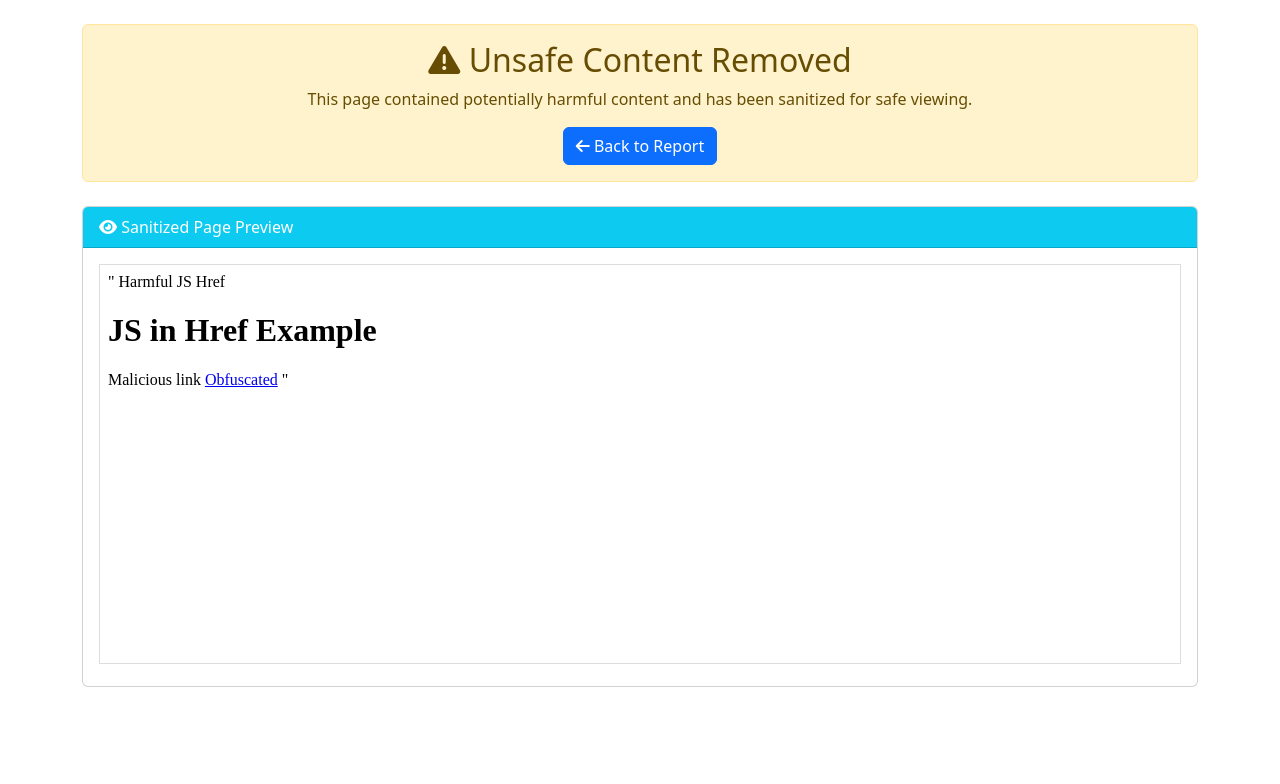
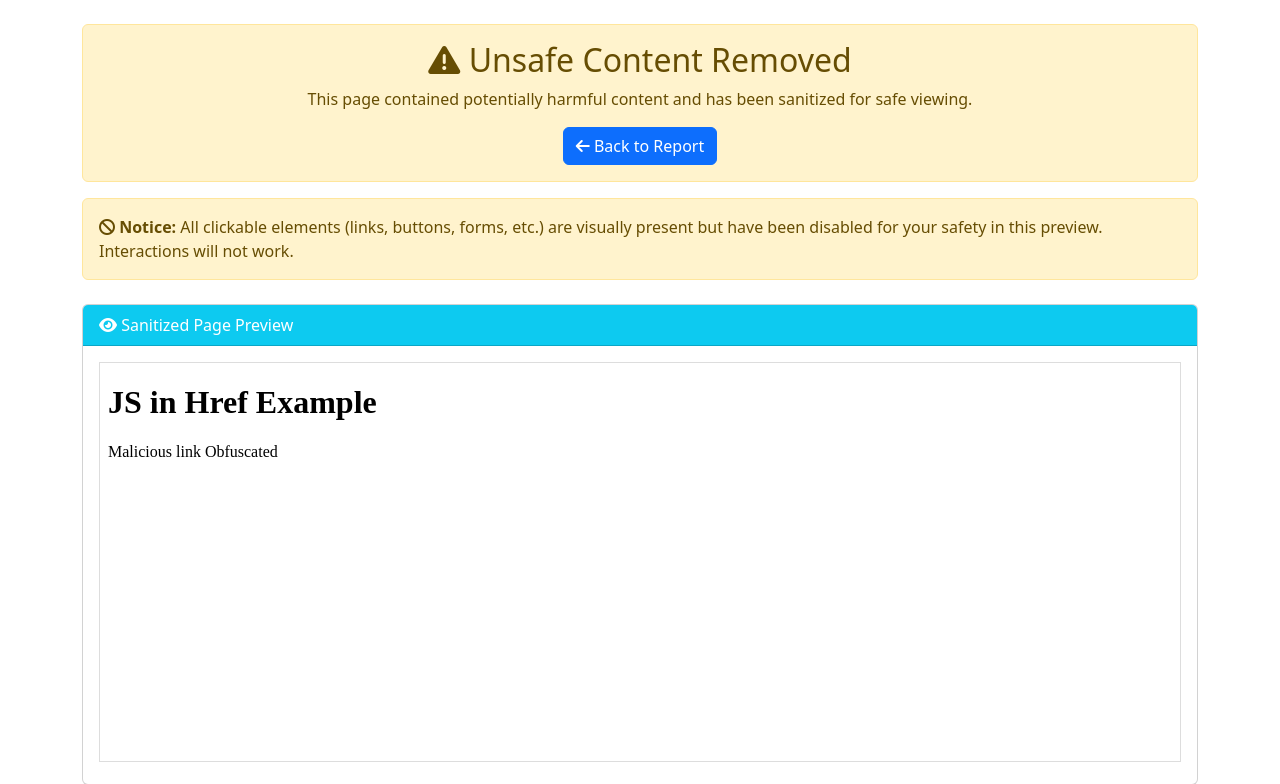
Before and after one commit to denisjng/html_view, a Flask app: page /view/v1/file/harmful/harmful_js_href.html in a window 1280 px wide. Shown: the top 784 px of the page. Before the commit the page ends 687 px from the top, so only its background shows below. Run offline with Flask 2, Linux system fonts and the light colour scheme; some libraries are stand-ins or nearby versions.

Commit message:
savepoint

```diff
--- a/app.py
+++ b/app.py
@@ -221,7 +221,31 @@ def remove_harmful_parts(html_content, issues):
     if 'suspicious_comment' in issues:
         for c in soup.find_all(string=lambda text: isinstance(text, Comment)):
             c.extract()
+    # After all removals, ensure we have a <body> and it's not empty
+    body = soup.body
+    if not body:
+        body = soup.new_tag('body')
+        soup.append(body)
+    if not any(tag for tag in body.contents if getattr(tag, 'name', None) or (str(tag).strip() and not isinstance(tag, Comment))):
+        placeholder = soup.new_tag('div')
+        placeholder['class'] = 'alert alert-info mt-4'
+        placeholder.string = 'This file contains no visible content after sanitization.'
+        body.append(placeholder)
+    # Ensure we have <html> and <head> and <title>
+    if not soup.find('html'):
+        html = soup.new_tag('html')
+        html.append(soup.head if soup.head else soup.new_tag('head'))
+        html.append(body)
+        soup = html
+    if not soup.head:
+        head = soup.new_tag('head')
+        soup.insert(0, head)
+    if not soup.head.find('title'):
+        title_tag = soup.new_tag('title')
+        title_tag.string = 'Sanitized Preview'
+        soup.head.append(title_tag)
     return str(soup)
+
 
 def extract_lines_with_issues(html_content, issues):
     """
@@ -292,6 +316,37 @@ def sanitize_html_bleach(html_content: str, mode: str = 'strict') -> str:
         return bleach.clean(html_content, tags=relaxed_tags, attributes=relaxed_attrs, strip=True)
 
 # --- Custom sanitizer for full-page safe rendering ---
+def sanitize_and_disable_clickables(html_content):
+    """
+    Removes scripts/objects and disables all clickables for UNSAFE HTML (sandboxed preview).
+    """
+    soup = BeautifulSoup(html_content, 'html.parser')
+    # Remove all <script>, <iframe>, <object>, <embed>, <applet>, <template>
+    for tag in soup.find_all(['script', 'iframe', 'object', 'embed', 'applet', 'template']):
+        tag.decompose()
+    # Remove dangerous attributes (event handlers, javascript:)
+    for tag in soup.find_all(True):
+        attrs_to_remove = [attr for attr in tag.attrs if attr.lower().startswith('on')]
+        for attr in attrs_to_remove:
+            del tag.attrs[attr]
+        for attr in ['href', 'src', 'action', 'style']:
+            if attr in tag.attrs and isinstance(tag[attr], str) and 'javascript:' in tag[attr].lower():
+                del tag.attrs[attr]
+    # Disable all clickable things (links, buttons, forms) by adding a data-disabled attribute
+    has_clickables = False
+    for tag in soup.find_all(['a', 'button', 'input', 'form', 'area']):
+        tag['data-disabled'] = 'true'
+        if tag.name == 'a':
+            tag['tabindex'] = '-1'
+            tag['onclick'] = 'return false;'
+            tag['href'] = tag.get('href', '#')
+        if tag.name == 'form':
+            tag['onsubmit'] = 'return false;'
+        if tag.name == 'button' or (tag.name == 'input' and tag.get('type') in ['submit', 'button', 'reset']):
+            tag['onclick'] = 'return false;'
+        has_clickables = True
+    return str(soup), has_clickables
+
 def fully_sanitize_html(html_content):
     soup = BeautifulSoup(html_content, 'html.parser')
     # Remove all <script>, <iframe>, <object>, <embed>, <applet>, <template>
@@ -477,9 +532,9 @@ def view_html(filename):
             cleaned, has_clickables = fully_sanitize_html(file_report['raw'])
             return render_template('view_cleaned.html', html=cleaned, filename=filename, has_clickables=has_clickables)
         else:
-            # Only allow the sandboxed preview (iframe)
-            cleaned = sanitize_html_bleach(file_report['raw'], mode='strict')
-            return render_template('view_sanitized.html', html=cleaned, reason=file_report['reason'], issues=file_report['issues'], details=file_report['details'], filename=filename)
+            # Only allow the sandboxed preview (iframe), but disable all clickables
+            cleaned, has_clickables = sanitize_and_disable_clickables(file_report['raw'])
+            return render_template('view_sanitized.html', html=cleaned, reason=file_report['reason'], issues=file_report['issues'], details=file_report['details'], filename=filename, has_clickables=has_clickables)
     # For other types, show as plain text or error
     if file_report['status'] == 'UNSAFE':
         if filetype == 'html':
--- a/templates/view_cleaned.html
+++ b/templates/view_cleaned.html
@@ -8,6 +8,7 @@
 </head>
 <body>
     <div class="container py-4">
+        <a href="/" class="btn btn-primary mb-3"><i class="fa-solid fa-arrow-left"></i> Back to Report</a>
         <div class="alert alert-success">
             <i class="fa-solid fa-shield-halved"></i> This page has been sanitized and is considered safe for normal viewing. All dangerous elements have been removed.
         </div>
--- a/templates/view_sanitized.html
+++ b/templates/view_sanitized.html
@@ -13,6 +13,11 @@
         <p class="mb-0">This page contained potentially harmful content and has been sanitized for safe viewing.</p>
         <a href="/" class="btn btn-primary mt-3"><i class="fa-solid fa-arrow-left"></i> Back to Report</a>
     </div>
+    {% if has_clickables %}
+    <div class="alert alert-warning">
+        <i class="fa-solid fa-ban"></i> <strong>Notice:</strong> All clickable elements (links, buttons, forms, etc.) are visually present but have been disabled for your safety in this preview. Interactions will not work.
+    </div>
+    {% endif %}
     <div class="card mt-4">
         <div class="card-header bg-info text-white">
             <i class="fa-solid fa-eye"></i> Sanitized Page Preview
@@ -27,8 +32,42 @@
     const iframe = document.getElementById('sanitized-preview');
     const doc = iframe.contentDocument || iframe.contentWindow.document;
     doc.open();
-    doc.write(`{{ html|tojson|safe }}`);
+    doc.write(`{{ html|safe }}`);
     doc.close();
+    // Disable all click and submit events in the iframe
+    function disableIframeInteractions() {
+      const win = iframe.contentWindow;
+      const doc = iframe.contentDocument || win.document;
+      // Disable all links
+      doc.querySelectorAll('a').forEach(a => {
+        a.removeAttribute('href');
+        a.onclick = function(e) { e.preventDefault(); return false; };
+        a.style.pointerEvents = 'auto';
+        a.style.cursor = 'not-allowed';
+      });
+      // Disable all forms
+      doc.querySelectorAll('form').forEach(f => {
+        f.onsubmit = function(e) { e.preventDefault(); return false; };
+      });
+      // Disable all buttons and clickable inputs
+      doc.querySelectorAll('button, input[type="submit"], input[type="button"], input[type="reset"]').forEach(btn => {
+        btn.onclick = function(e) { e.preventDefault(); return false; };
+        btn.disabled = true;
+        btn.style.cursor = 'not-allowed';
+      });
+      // Inject script to disable navigation and click events
+      const script = doc.createElement('script');
+      script.textContent = `
+        window.addEventListener('load', function() {
+          window.addEventListener('click', function(e) { e.preventDefault(); return false; });
+          window.addEventListener('submit', function(e) { e.preventDefault(); return false; });
+          window.addEventListener('beforeunload', function(e) { e.preventDefault(); return false; });
+        });
+      `;
+      doc.body.appendChild(script);
+    }
+    // Wait for iframe content to load, then disable interactions
+    setTimeout(disableIframeInteractions, 100);
 </script>
 </body>
 </html>
```
Also changed, not shown: templates/index.html (+15 -5 lines).
